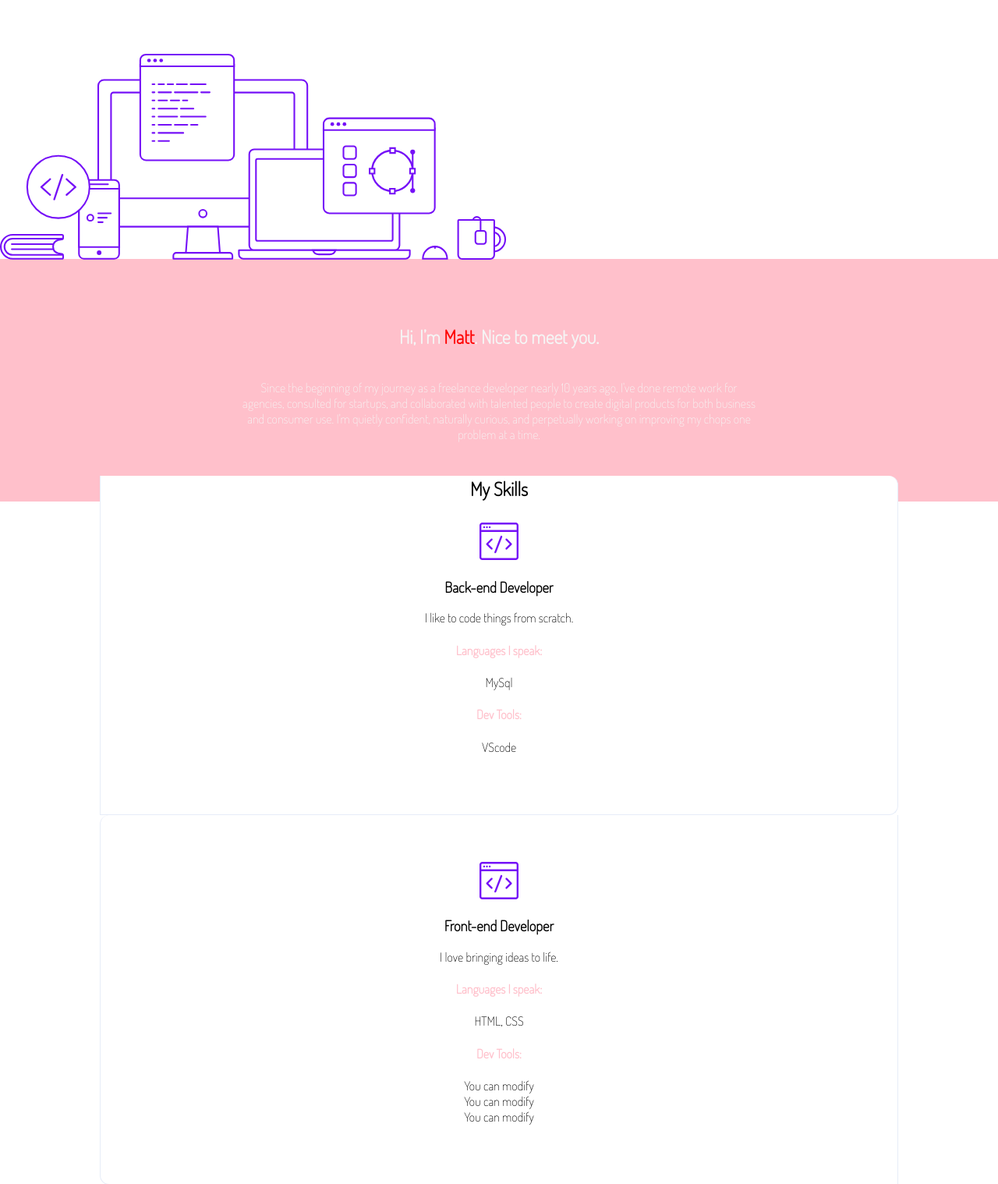
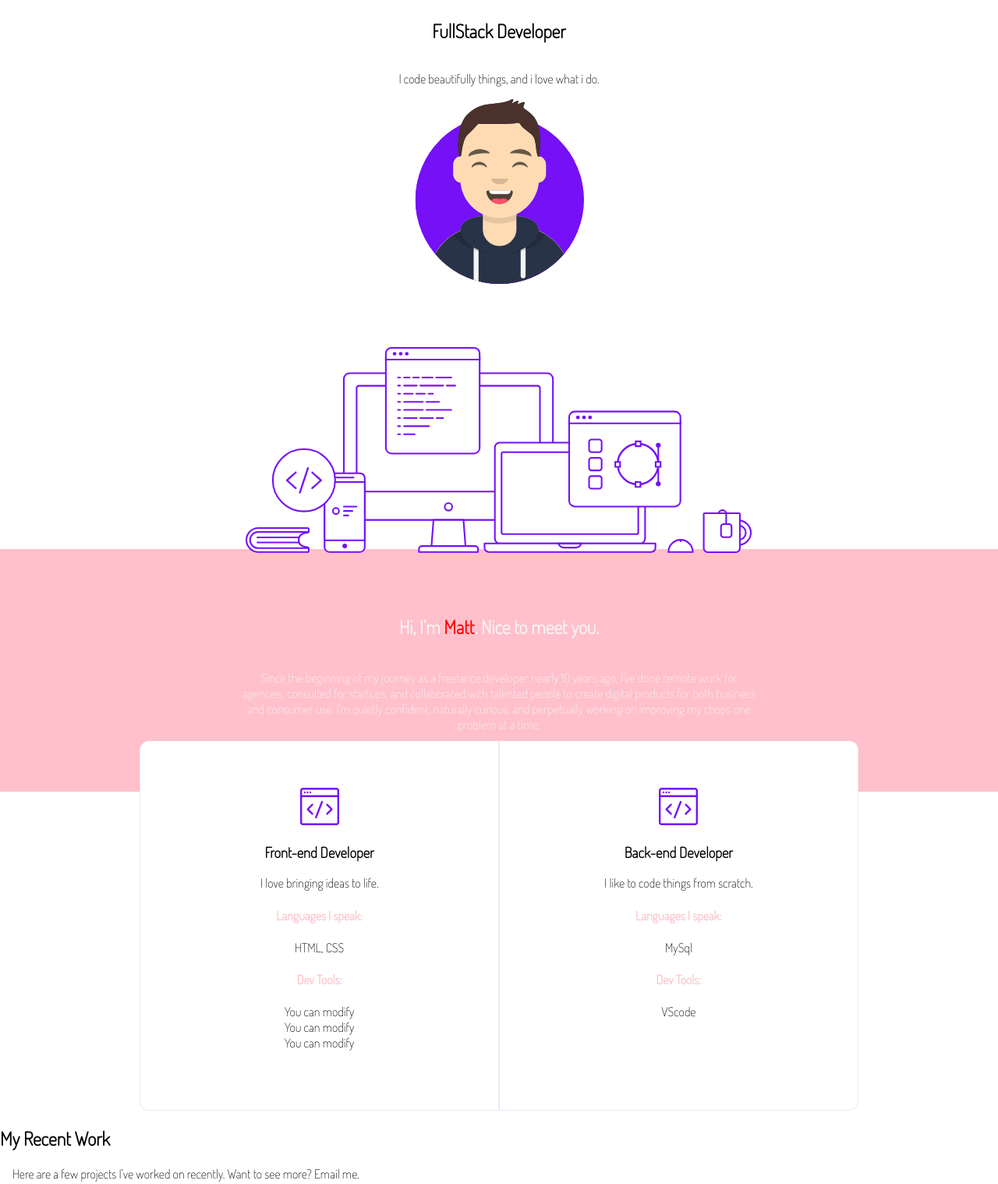
Before and after one commit to WildCodeSchool-2024-02/js-toulouse-checkpoint1, a website: page site/portfolio.html in a window 1280 px wide. Shown: the part 80-1598 px from the top of the page at 78% size. Drawn offline with Linux system fonts and the light colour scheme.

Commit message:
finish css part 2

```diff
--- a/site/css/portfolio.css
+++ b/site/css/portfolio.css
@@ -67,7 +67,7 @@ p {
   border-right: var(--styledBorder);
   border-bottom: var(--styledBorder);
   background-color: var(--cardColor);
-  padding: calc(var(--gutter) * 3.75) calc(var(--gutter)* 2.1875);
+  padding: calc(var(--gutter) * 3.75) calc(var(--gutter) * 2.1875);
   border-radius: var(--radius);
   text-align: var(--textAlign);
   box-shadow: var(--styledShadow);
@@ -108,3 +108,44 @@ p {
 .purple-text {
   color: var(--purple);
 }
+.desktop {
+  display: none;
+}
+
+.skills {
+  display: flex;
+  flex-direction: column;
+  justify-content: center;
+  align-items: center;
+}
+.skills-container {
+  display: flex;
+  flex-direction: column-reverse;
+  width: 90%;
+}
+.column {
+  width: 100%;
+}
+#first-banner {
+  display: flex;
+  flex-direction: column;
+  justify-content: center;
+  align-items: center;
+}
+
+@media screen and (min-width: 700px) {
+  header nav {
+    display: flex;
+    justify-content: space-between;
+  }
+
+  .desktop {
+    display: flex;
+    flex-direction: row;
+    align-items: center;
+    justify-content: center;
+  }
+  .skills-container {
+    flex-direction: row-reverse;
+  }
+}
--- a/site/portfolio.html
+++ b/site/portfolio.html
@@ -1,10 +1,10 @@
 <!DOCTYPE html>
 <html lang="en">
   <head>
-    <meta charset="utf-8">
-    <meta name="viewport" content="width=device-width, initial-scale=1, shrink-to-fit=no">
-    <link rel="stylesheet" href="css/main.css">
-    <link rel="stylesheet" href="css/portfolio.css">
+    <meta charset="utf-8" />
+    <meta name="viewport" content="width=device-width, initial-scale=1, shrink-to-fit=no" />
+    <link rel="stylesheet" href="css/main.css" />
+    <link rel="stylesheet" href="css/portfolio.css" />
     <title>Checkpoint 1 Portfolio</title>
   </head>
 
@@ -20,6 +20,11 @@
     </header>
 
     <main>
+      <section id="first-banner">
+        <h1>FullStack Developer</h1>
+        <p>I code beautifully things, and i love what i do.</p>
+        <img src="./image/avatar.svg" alt="avatar" />
+      </section>
       <!-- First banner with title, description, avatar and image desktop -->
       <!-- You can use the avatar image on the folder image -->
       <section>
@@ -32,7 +37,13 @@
       <article>
         <section class="description pink-bg">
           <h1>Hi, I’m <span id="firstname">Matt</span>. Nice to meet you.</h1>
-          <p>Since the beginning of my journey as a freelance developer nearly 10 years ago, I've done remote work for agencies, consulted for startups, and collaborated with talented people to create digital products for both business and consumer use. I'm quietly confident, naturally curious, and perpetually working on improving my chops one problem at a time.</p>
+          <p>
+            Since the beginning of my journey as a freelance developer nearly 10 years ago, I've
+            done remote work for agencies, consulted for startups, and collaborated with talented
+            people to create digital products for both business and consumer use. I'm quietly
+            confident, naturally curious, and perpetually working on improving my chops one problem
+            at a time.
+          </p>
         </section>
       </article>
 
@@ -40,6 +51,7 @@
 
       <article class="skills">
         <h2 class="skills--title">My Skills</h2>
+        <div class="skills-container">
           <section class="column">
             <img src="image/frontend.svg" alt="" />
             <h3>Back-end Developer</h3>
@@ -64,6 +76,7 @@
               <li>You can modify</li>
             </ul>
           </section>
+        </div>
       </article>
 
       <!-- Third banner with list of all your projects -->
@@ -72,28 +85,37 @@
         <p>Here are a few projects I've worked on recently. Want to see more? Email me.</p>
         <section class="box">
           <img src="https://mattfarley.ca/img/logos/kybercore.svg" alt="logo-entreprise" />
-            <p>Next level plug and play chassis systems for custom do-it-yourself lightsaber builds.</p>
-            <a class="disabled" >In development</a>
+          <p>
+            Next level plug and play chassis systems for custom do-it-yourself lightsaber builds.
+          </p>
+          <a class="disabled">In development</a>
         </section>
         <section class="box">
           <img src="https://mattfarley.ca/img/logos/basin.svg" alt="logo-entreprise" />
-            <p>A powerful, easy-to-configure form backend for designers and developers. No coding required.</p>
+          <p>
+            A powerful, easy-to-configure form backend for designers and developers. No coding
+            required.
+          </p>
           <a href="www.usebasin.com">www.usebasin.com</a>
         </section>
         <section class="box">
           <img src="https://mattfarley.ca/img/logos/ylbuilders.svg" alt="logo-entreprise" />
-            <p>Beautifully simple websites for independent distributors of Young Living Essential Oils.</p>
+          <p>
+            Beautifully simple websites for independent distributors of Young Living Essential Oils.
+          </p>
           <a href="www.ylbuilders.com">www.ylbuilders.com</a>
         </section>
         <section class="box">
           <img src="https://mattfarley.ca/img/logos/dovetail.svg" alt="logo-entreprise" />
-            <p>A space and member management solution for coworking communities both big and small.</p>
-            <a class="disabled" >Shutdown in 2017</a>
+          <p>
+            A space and member management solution for coworking communities both big and small.
+          </p>
+          <a class="disabled">Shutdown in 2017</a>
         </section>
       </article>
     </main>
     <footer class="description pink-bg">
-        <img src="image/logo-white.svg" alt='logo-white' />
+      <img src="image/logo-white.svg" alt="logo-white" />
       <p>Living, learning, & leveling up one day at a time.</p>
     </footer>
     <script src="js/portfolio.js"></script>
```
Lines whose indentation alone changed are shown as unchanged.
